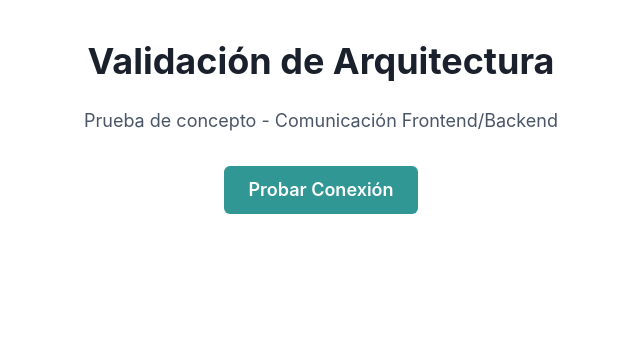
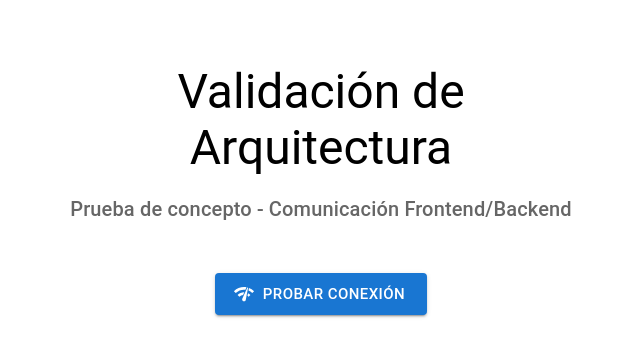
Before and after one commit to gabubuu/pruebadeconcepto-frontend, a React (Vite) app: page / in a window 1280 px wide. Shown: the top 356 px of the page, without its empty margins (319-959 px from the left). Built offline with nearby package versions, Linux system fonts and the light colour scheme.

Commit message:
Refactorización: Implementación con Material-UI para mejor compatibilidad

```diff
--- a/src/App.jsx
+++ b/src/App.jsx
@@ -1,9 +1,26 @@
 import { useState } from 'react';
-import { Box, Button, Container, Heading, Text, useToast } from '@chakra-ui/react';
+import {
+  Container,
+  Box,
+  Typography,
+  Button,
+  CircularProgress,
+  Snackbar,
+  Alert
+} from '@mui/material';
+import { NetworkCheck } from '@mui/icons-material';
 
-function App() {
+export default function App() {
   const [isLoading, setIsLoading] = useState(false);
-  const toast = useToast();
+  const [snackbar, setSnackbar] = useState({
+    open: false,
+    message: '',
+    severity: 'info'
+  });
+
+  const handleCloseSnackbar = () => {
+    setSnackbar({ ...snackbar, open: false });
+  };
 
   const testBackendConnection = async () => {
     setIsLoading(true);
@@ -12,20 +29,16 @@ function App() {
       const response = await fetch(`${backendUrl}/api/health`);
       const data = await response.json();
 
-      toast({
-        title: response.ok ? 'Conexión exitosa' : 'Error de conexión',
-        description: data.message || (response.ok ? 'Sistema conectado' : 'Error al conectar'),
-        status: response.ok ? 'success' : 'error',
-        duration: 5000,
-        isClosable: true,
+      setSnackbar({
+        open: true,
+        message: data.message || (response.ok ? 'Sistema conectado' : 'Error al conectar'),
+        severity: response.ok ? 'success' : 'error'
       });
     } catch (error) {
-      toast({
-        title: 'Error de red',
-        description: 'No se pudo establecer conexión con el servidor',
-        status: 'error',
-        duration: 5000,
-        isClosable: true,
+      setSnackbar({
+        open: true,
+        message: 'Error de conexión con el servidor',
+        severity: 'error'
       });
     } finally {
       setIsLoading(false);
@@ -33,70 +46,42 @@ function App() {
   };
 
   return (
-    <Container maxWidth="container.md" py={10}>
+    <Container maxWidth="sm" sx={{ mt: 8 }}>
       <Box textAlign="center">
-        <Heading as="h1" size="xl" mb={6}>
+        <Typography variant="h3" component="h1" gutterBottom>
           Validación de Arquitectura
-        </Heading>
-        <Text fontSize="lg" color="gray.600" mb={8}>
+        </Typography>
+        <Typography variant="h6" color="text.secondary" paragraph>
           Prueba de concepto - Comunicación Frontend/Backend
-        </Text>
+        </Typography>
         <Button
-          colorScheme="teal"
-          size="lg"
+          variant="contained"
+          color="primary"
+          size="large"
           onClick={testBackendConnection}
-          isLoading={isLoading}
-          loadingText="Verificando..."
+          disabled={isLoading}
+          startIcon={isLoading ? <CircularProgress size={20} color="inherit" /> : <NetworkCheck />}
+          sx={{ mt: 4 }}
         >
-          Probar Conexión
+          {isLoading ? 'Verificando...' : 'Probar Conexión'}
         </Button>
       </Box>
+
+      <Snackbar
+        open={snackbar.open}
+        autoHideDuration={6000}
+        onClose={handleCloseSnackbar}
+        anchorOrigin={{ vertical: 'bottom', horizontal: 'center' }}
+      >
+        <Alert
+          onClose={handleCloseSnackbar}
+          severity={snackbar.severity}
+          variant="filled"
+          sx={{ width: '100%' }}
+        >
+          {snackbar.message}
+        </Alert>
+      </Snackbar>
     </Container>
   );
-
-  return (
-    <Container maxW="container.md" py={10}>
-      <VStack spacing={8}>
-        <Box textAlign="center">
-          <Heading mb={6}>Validación de Arquitectura Distribuida</Heading>
-            <Text fontSize="lg" color="gray.600" mb={8}>
-              Esta prueba de concepto demuestra la comunicación entre el frontend y el backend
-            </Text>
-            <Button
-              colorScheme="teal"
-              size="lg"
-              onClick={testBackendConnection}
-              isLoading={isLoading}
-              loadingText="Verificando conexión..."
-              spinnerPlacement="start"
-            >
-              Verificar Conexión del Sistema
-            </Button>
-          </Box>
-
-          {status && (
-            <Alert
-              status={status}
-              variant="subtle"
-              flexDirection="column"
-              alignItems="center"
-              justifyContent="center"
-              textAlign="center"
-              borderRadius="md"
-              p={6}
-            >
-              <AlertIcon boxSize="40px" mr={0} />
-              <AlertTitle mt={4} mb={1} fontSize="lg">
-                {status === 'success' ? '¡Conexión Exitosa!' : 'Error de Conexión'}
-              </AlertTitle>
-              <AlertDescription maxWidth="sm">
-                {message}
-              </AlertDescription>
-            </Alert>
-          )}
-        </VStack>
-      </Container>
-  );
 }
-
-export default App;
--- a/src/main.jsx
+++ b/src/main.jsx
@@ -1,12 +1,14 @@
 import React from 'react'
 import ReactDOM from 'react-dom/client'
-import { ChakraProvider } from '@chakra-ui/react'
 import App from './App.jsx'
+import { ThemeProvider, createTheme } from '@mui/material'
+
+const theme = createTheme()
 
 ReactDOM.createRoot(document.getElementById('root')).render(
   <React.StrictMode>
-    <ChakraProvider>
+    <ThemeProvider theme={theme}>
       <App />
-    </ChakraProvider>
+    </ThemeProvider>
   </React.StrictMode>
 )
```
Also changed, not shown: package.json (+4 -4 lines), 1 other file (tests, documents, lock files or other folders).
